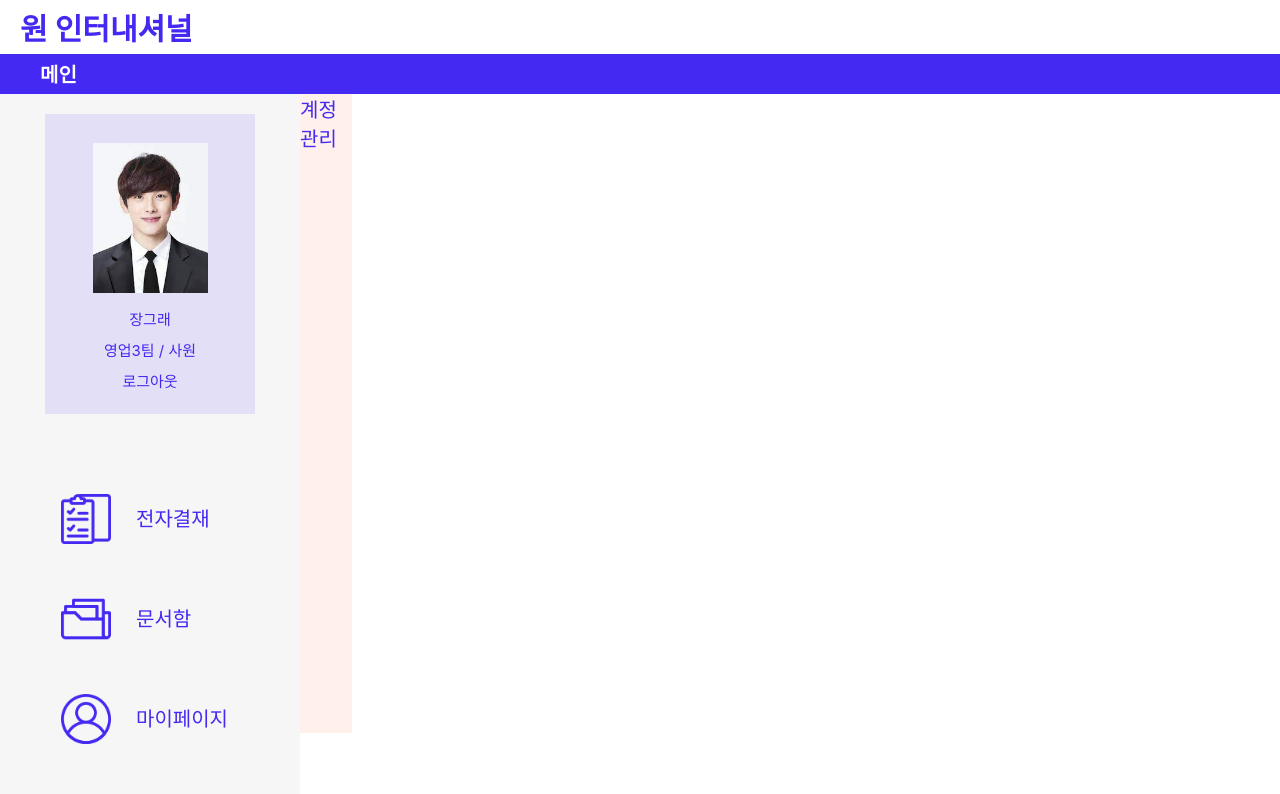
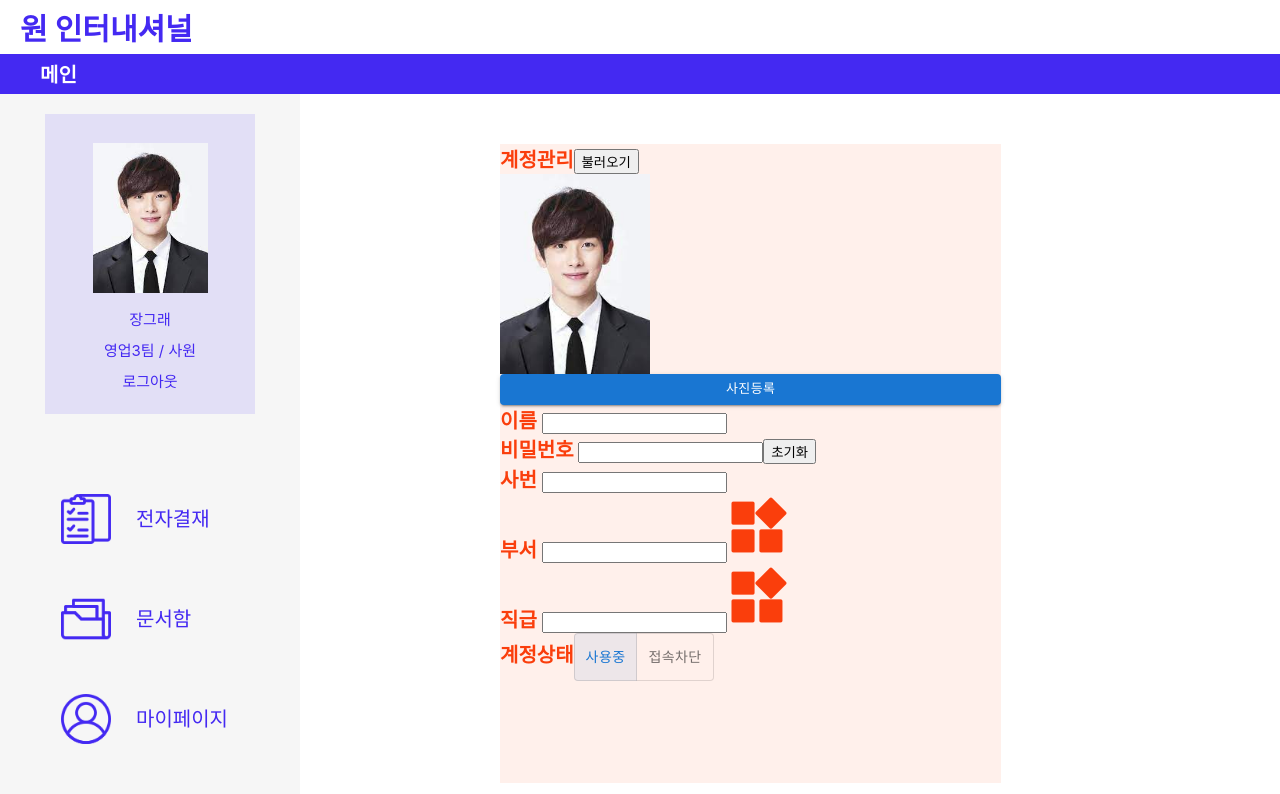
Before and after one commit to silverwest-k/GroupWare, a React (Create React App) app: page /page/accountmanagement in a window 1280 px wide. Shown: the top 794 px of the page. Built offline with nearby package versions, Linux system fonts and the light colour scheme.

Commit message:
계정관리 페이지 생성

```diff
--- a/src/PAGES/AccountManagement.jsx
+++ b/src/PAGES/AccountManagement.jsx
@@ -1,9 +1,69 @@
 import styles from "./AccountManagement.module.css"
+import ToggleButton from "@mui/material/ToggleButton";
+import ToggleButtonGroup from "@mui/material/ToggleButtonGroup";
+import {useState} from "react";
+import {Button} from "@mui/material";
 
 function AccountManagement() {
+    const [alignment, setAlignment] = useState('web');
+
+    const handleChange = (event, newAlignment) => {
+        setAlignment(newAlignment);
+    };
+
     return(
         <div className={styles.wrapper}>
-            계정관리
+            <div className={styles.container}>
+                <div>
+                    계정관리
+                    <button>불러오기</button>
+                </div>
+                <div>
+                    <div className={styles.profile}>
+                        <img src={require("../IMAGES/profile.jpeg")}/>
+                        <Button variant="contained" size="small">사진등록</Button>
+                    </div>
+
+                    <div>
+                        <div>
+                            이름 <input/>
+                        </div>
+
+                        <div>
+                            비밀번호 <input/>
+                            <button>초기화</button>
+                        </div>
+
+                        <div>
+                            사번 <input/>
+                        </div>
+
+                        <div>
+                            부서 <input/>
+                            <img src={require("../IMAGES/more.png")} />
+                        </div>
+
+                        <div>
+                            직급 <input/>
+                            <img src={require("../IMAGES/more.png")} />
+                        </div>
+
+                        <div>
+                            계정상태
+                            <ToggleButtonGroup
+                                color="primary"
+                                value={alignment}
+                                exclusive
+                                onChange={handleChange}
+                                aria-label="Platform"
+                            >
+                                <ToggleButton value="web">사용중</ToggleButton>
+                                <ToggleButton value="android">접속차단</ToggleButton>
+                            </ToggleButtonGroup>
+                        </div>
+                    </div>
+                </div>
+            </div>
         </div>
     )
 }
--- a/src/PAGES/AccountManagement.module.css
+++ b/src/PAGES/AccountManagement.module.css
@@ -1,6 +1,29 @@
 
 .wrapper {
+    width: 100%;
+    height: 100%;
+    color: #fa3e0c;
+    font-weight: bold;
+}
+
+.container {
     width: 70%;
     height: 90%;
     background: rgba(250, 62, 12, 0.08);
+    margin: 50px 200px;
 }
+
+.profile {
+    display: flex;
+    flex-direction: column;
+}
+
+.profile img {
+    width: 150px;
+    height: 200px;
+}
+
+.MuiButton-containedSizeSmall {
+    width: 80px;
+    background: #fa3e0c;
+}
```
Also changed, not shown: src/IMAGES/more.png (added).
